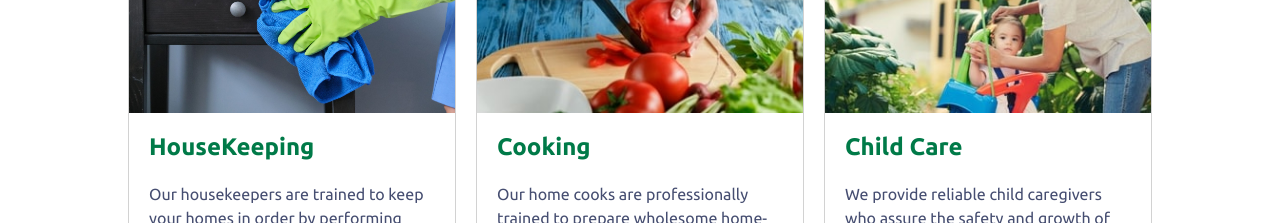
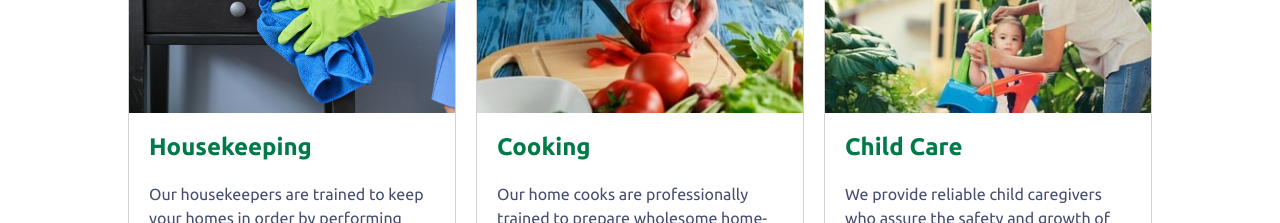
Before and after one commit to shubham78640/CareCrew2.O, a React (Create React App) app in the folder carecrew/: page / in a window 1280 px wide. Shown: the part 1780-2003 px from the top of the page. Built offline with nearby package versions, Linux system fonts and the light colour scheme.

Commit message:
changes in content

```diff
--- a/carecrew/src/AllData.js
+++ b/carecrew/src/AllData.js
@@ -25,7 +25,7 @@ export const dataDigitalBestSeller = [
     {
       id: 1,
       icon:"AddHomeWorkIcon",
-      title: 'HouseKeeping',
+      title: 'Housekeeping',
       paragraph: 'Our housekeepers are trained to keep your homes in order by performing multiple household chores with...',
       category: 'Know More',
       linkImg:imgHK,
--- a/carecrew/src/Pages/JobSection/JobsEnglish.js
+++ b/carecrew/src/Pages/JobSection/JobsEnglish.js
@@ -54,7 +54,7 @@ function JobsEnglish() {
                 <Box>
                   <Box sx={{ lineHeight: "30px" }} mt={2}>
                     {" "}
-                    <SPAN>At CARE CREW, </SPAN> we are out on a mission to
+                  At CARE CREW,  we are out on a mission to
                     transform the domestic help sector for the wellbeing of both
                     customers & house helps. We want to integrate the domestic
                     help community into the formal economy & provide them a more
@@ -297,11 +297,11 @@ function JobsEnglish() {
           <Item>
             <AccordionComponent
               Accordion_Heading="What kind of jobs do you provide?"
-              Accordion_Content="We provide household jobs such as those in housekeeping, cooking, child care, elder care & driving. There are two kinds of jobs: either 24 hour live-in jobs, or 8-12 hour live-out jobs."
+              Accordion_Content="We provide household jobs such as those in housekeeping, cooking, child care, elder care & driving. We provide part-time, 8-12 hours live-out and 24 hours live-in jobs."
             />
             <AccordionComponent
               Accordion_Heading="Where is CARE CREW based?"
-              Accordion_Content="Are the services offered pan-India?We are headquartered at Gurugram, Haryana. We offer services pan-India when it comes to 24 hour live-in helpers. In case of live-out helpers, we have restricted our services to tier-I cities for now: Delhi NCR, Mumbai, Bengaluru, Hyderabad, Chennai, Kolkata, Pune, Ahmedabad, Surat, Jaipur, Lucknow, Kochi & Chandigarh."
+              Accordion_Content="We are headquartered at Gurugram, Haryana and offer services primarily in Delhi NCR. This includes the areas of Delhi, Gurugram, Noida, Faridabad, Ghaziabad & Greater Noida."
             />
             <AccordionComponent
               Accordion_Heading="Do I need to pay any commission or charges to CARE CREW?"
@@ -313,7 +313,7 @@ function JobsEnglish() {
             />
             <AccordionComponent
               Accordion_Heading="Who will pay my monthly salary - the company or the customer?"
-              Accordion_Content="Your monthly salary will be paid directly by the customer to you at the end of each month. In case there is any unreasonable delay, you can reach out to your CARE CREW Relationship Officer to help you out."
+              Accordion_Content="Your monthly salary will be paid directly by CARE CREW to you at the end of each month. In case there is any unreasonable delay, you can reach out to your CARE CREW Relationship Officer to help you out."
             />
             <AccordionComponent
               Accordion_Heading="How many leaves will I be allowed in a month?"
--- a/carecrew/src/components/HomePageComponents/AskedQuestions.js
+++ b/carecrew/src/components/HomePageComponents/AskedQuestions.js
@@ -22,7 +22,7 @@ function AskedQuestions() {
                       setting?"
                   Accordion_Content="  Yes, we provide full-time house helps in two formats:
                       either for 24 hour live-in jobs, or for 8-12 hour day
-                      jobs."
+                      jobs. We also provide part-time house helps."
                 />
                 <AccordionComponent
                   Accordion_Heading="   Where is CARE CREW based? Are the services offered
```
